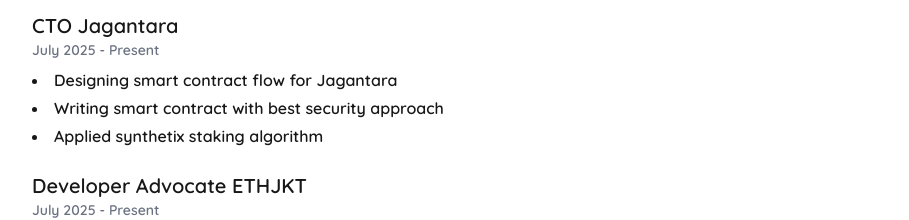
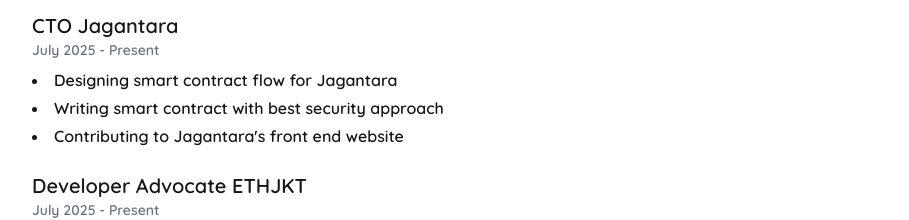
Before and after one commit to Web3EvanKJ/personal-website, a Next.js app: page / in a window 1280 px wide. Shown: the part 2860-3080 px from the top of the page, without its empty margins (184-1093 px from the left). Built offline with nearby package versions, Linux system fonts and the light colour scheme.

Commit message:
Add: jagantara front end

```diff
--- a/src/components/ExperienceSection.tsx
+++ b/src/components/ExperienceSection.tsx
@@ -22,7 +22,7 @@
           <ul className="list-disc list-inside mt-2 space-y-1">
             <li>Designing smart contract flow for Jagantara</li>
             <li>Writing smart contract with best security approach</li>
-            <li>Applied synthetix staking algorithm</li>
+            <li>Contributing to Jagantara's front end website</li>
           </ul>
         </div>
         <div>
```
